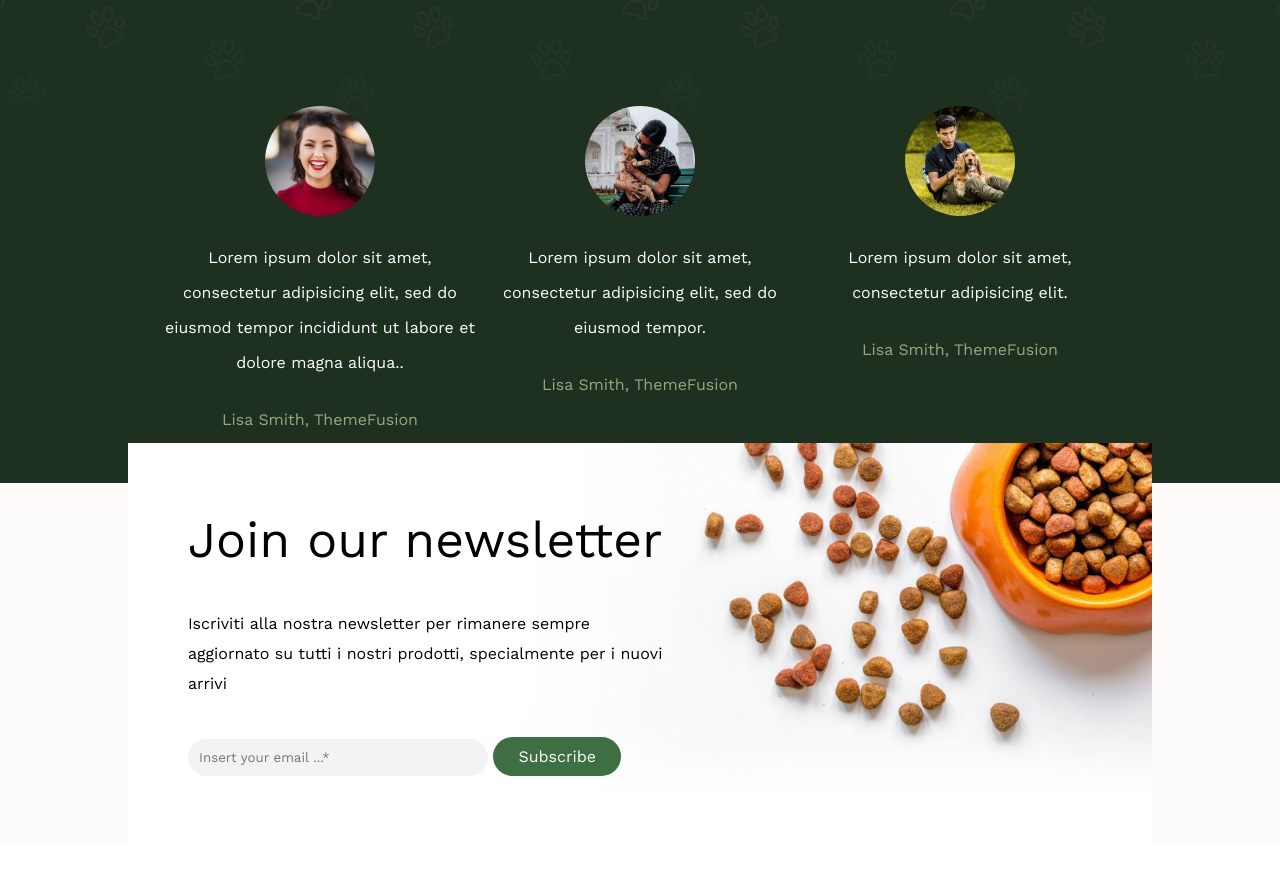
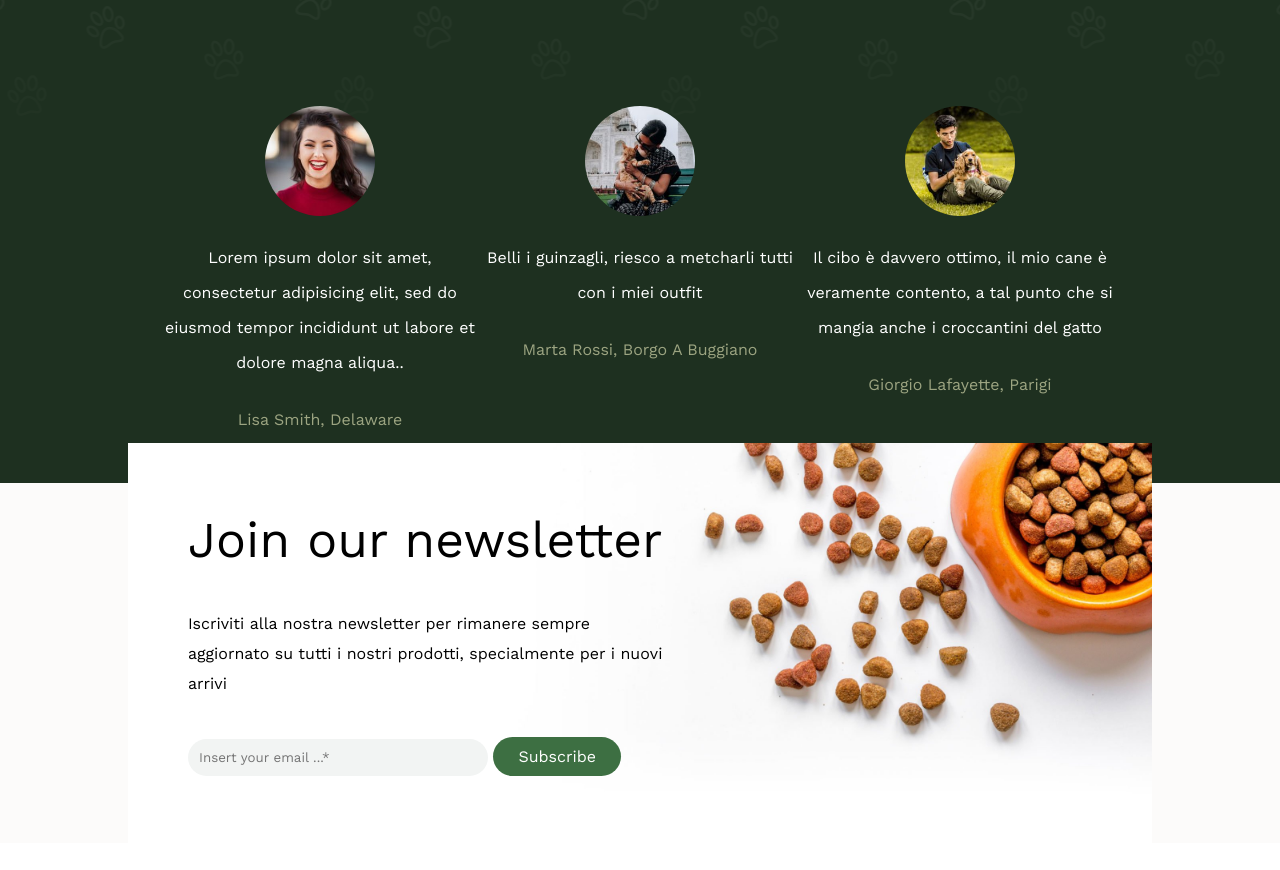
Before and after one commit to Yuri-Gianlorenzi/proj-html-vuejs, a plain HTML site: page index.html in a window 1280 px wide. Shown: the part 3363-4233 px from the top of the page. Drawn offline with nearby package versions, Linux system fonts and the light colour scheme.

Commit message:
add testimonial section using vue

```diff
--- a/index.html
+++ b/index.html
@@ -193,21 +193,13 @@
             <div class="box_testimonials">
               <h2>Users testimonials</h2>
               <ul class="testimonials_list">
-                <li>
-                  <img src="img\avatar-1-200x200.jpg" alt="">
-                  <p>Lorem ipsum dolor sit amet, consectetur adipisicing elit, sed do eiusmod tempor incididunt ut labore et dolore magna aliqua..</p>
-                  <span>Lisa Smith, ThemeFusion</span>
+
+                <li v-for="(person, indexPerson) in testimonials">
+                  <img :src="person.img" :alt="person.name">
+                  <p>{{person.message}}</p>
+                  <span>{{person.name}}, {{person.from}}</span>
                 </li>
-                <li>
-                  <img src="img\avatar-3-200x200.jpg" alt="">
-                  <p>Lorem ipsum dolor sit amet, consectetur adipisicing elit, sed do eiusmod tempor.</p>
-                  <span>Lisa Smith, ThemeFusion</span>
-                </li>
-                <li>
-                  <img src="img\avatar-4-200x200.jpg" alt="">
-                  <p>Lorem ipsum dolor sit amet, consectetur adipisicing elit.</p>
-                  <span>Lisa Smith, ThemeFusion</span>
-                </li>
+
               </ul>
             </div>
             <!-- fine box testimonials -->
--- a/js/script.js
+++ b/js/script.js
@@ -64,6 +64,26 @@ let app = new Vue({
         price : '$12.00'
       }
     ],
+    testimonials : [
+      {
+        name : 'Lisa Smith',
+        img : 'img/avatar-1-200x200.jpg',
+        message : 'Lorem ipsum dolor sit amet, consectetur adipisicing elit, sed do eiusmod tempor incididunt ut labore et dolore magna aliqua..',
+        from : 'Delaware'
+      },
+      {
+        name : 'Marta Rossi',
+        img : 'img/avatar-3-200x200.jpg',
+        message : 'Belli i guinzagli, riesco a metcharli tutti con i miei outfit',
+        from : 'Borgo A Buggiano'
+      },
+      {
+        name : 'Giorgio Lafayette',
+        img : 'img/avatar-4-200x200.jpg',
+        message : 'Il cibo è davvero ottimo, il mio cane è veramente contento, a tal punto che si mangia anche i croccantini del gatto',
+        from : 'Parigi'
+      },
+    ],
     cart : []
   },//fine data
 
```
